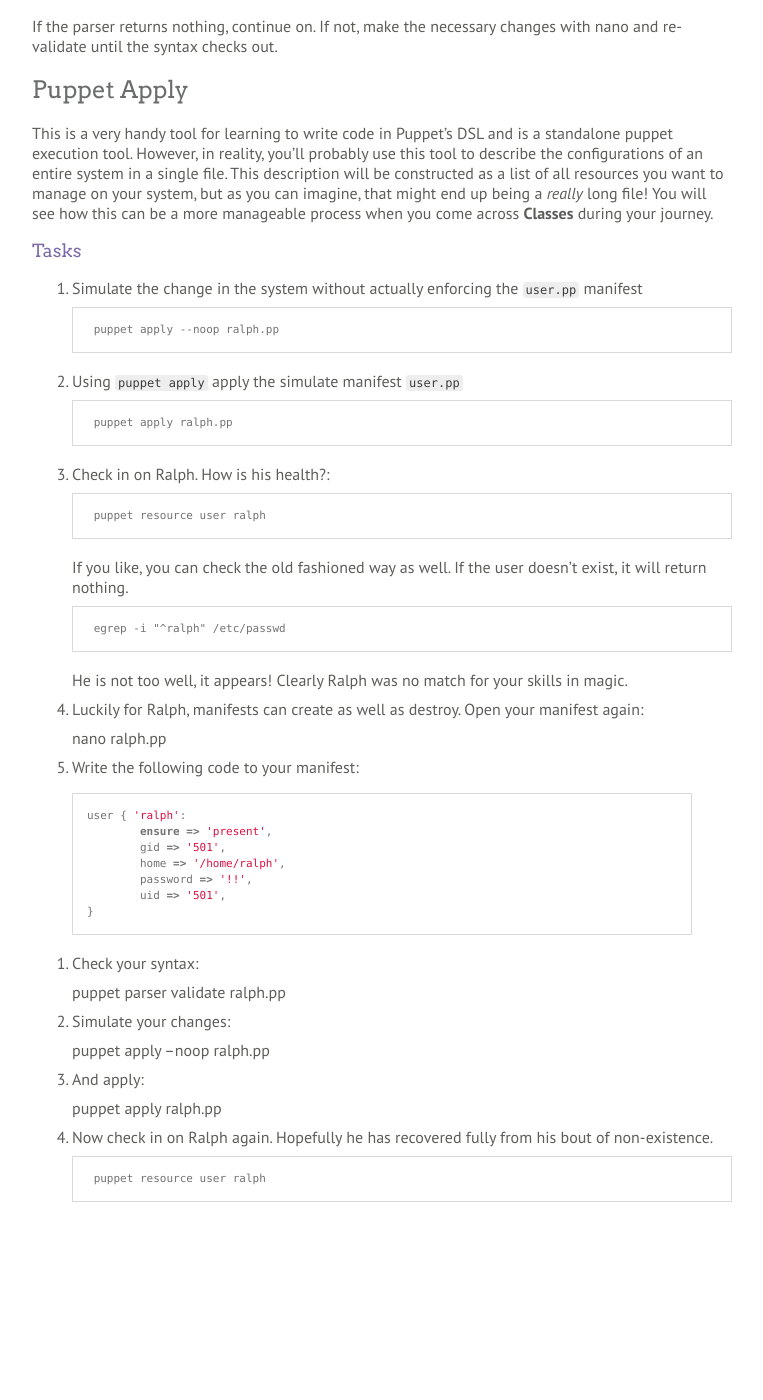
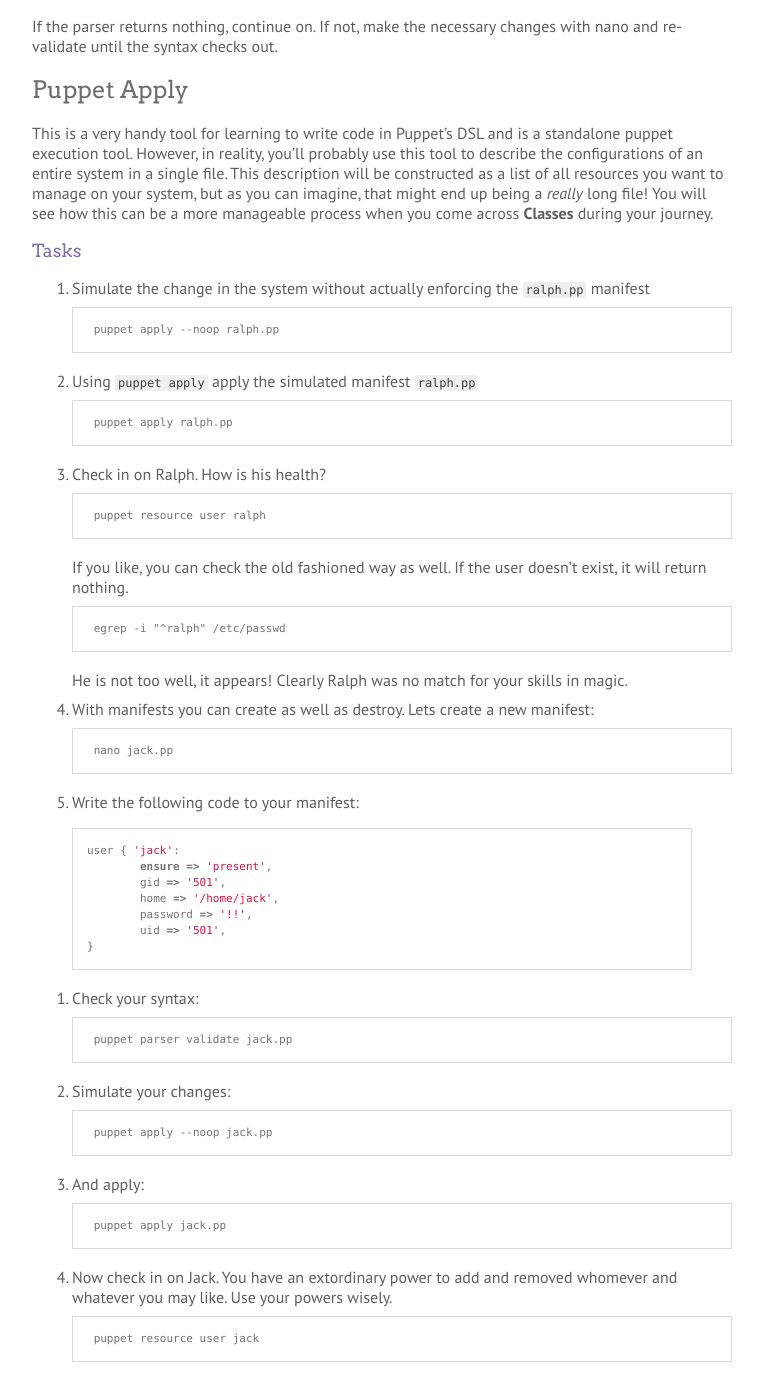
Before and after one commit to puppetlabs-toy-chest/puppet-quest-guide, a Jekyll site: the page built from quests/manifest_quest.md, in a window 1280 px wide and 1400 px high, scrolled down 1626 px. Shown: the whole window, without its empty margins (378-1141 px from the left). Built offline with Jekyll 4.4.1, drawn with Linux system fonts in a browser that asks for light colours; Markdown is read by kramdown in place of the engine named in the settings; before the commit the page ends 2866 px from its top, so only the background shows below that.

Commit message:
Updated manifest quest

```diff
--- a/quests/manifest_quest.md
+++ b/quests/manifest_quest.md
@@ -65,15 +65,15 @@
 
 ### Tasks
 
-1. Simulate the change in the system without actually enforcing the `user.pp` manifest
+1. Simulate the change in the system without actually enforcing the `ralph.pp` manifest
 
 		puppet apply --noop ralph.pp
 
-2. Using `puppet apply` apply the simulate manifest `user.pp`
+2. Using `puppet apply` apply the simulated manifest `ralph.pp`
 
 		puppet apply ralph.pp
 
-3. Check in on Ralph. How is his health?:
+3. Check in on Ralph. How is his health?
 
 		puppet resource user ralph
 
@@ -83,17 +83,17 @@
 
 	He is not too well, it appears! Clearly Ralph was no match for your skills in magic.
 
-4. Luckily for Ralph, manifests can create as well as destroy. Open your manifest again:
+4. With manifests you can create as well as destroy. Lets create a new manifest:
 
-	nano ralph.pp
+		nano jack.pp
 
 5. Write the following code to your manifest:
 
 {% highlight ruby %}
-user { 'ralph':
+user { 'jack':
 	ensure => 'present',
 	gid => '501',
-	home => '/home/ralph',
+	home => '/home/jack',
 	password => '!!',
 	uid => '501',
 }
@@ -101,16 +101,16 @@
 
 6. Check your syntax:
 
-	puppet parser validate ralph.pp
+		puppet parser validate jack.pp
 
 7. Simulate your changes:
 
-	puppet apply --noop ralph.pp
+		puppet apply --noop jack.pp
 
 8. And apply:
 
-	puppet apply ralph.pp
+		puppet apply jack.pp
 
-9. Now check in on Ralph again. Hopefully he has recovered fully from his bout of non-existence.
+9. Now check in on Jack. You have an extordinary power to add and removed whomever and whatever you may like. Use your powers wisely.
 
-		puppet resource user ralph
+		puppet resource user jack
```
